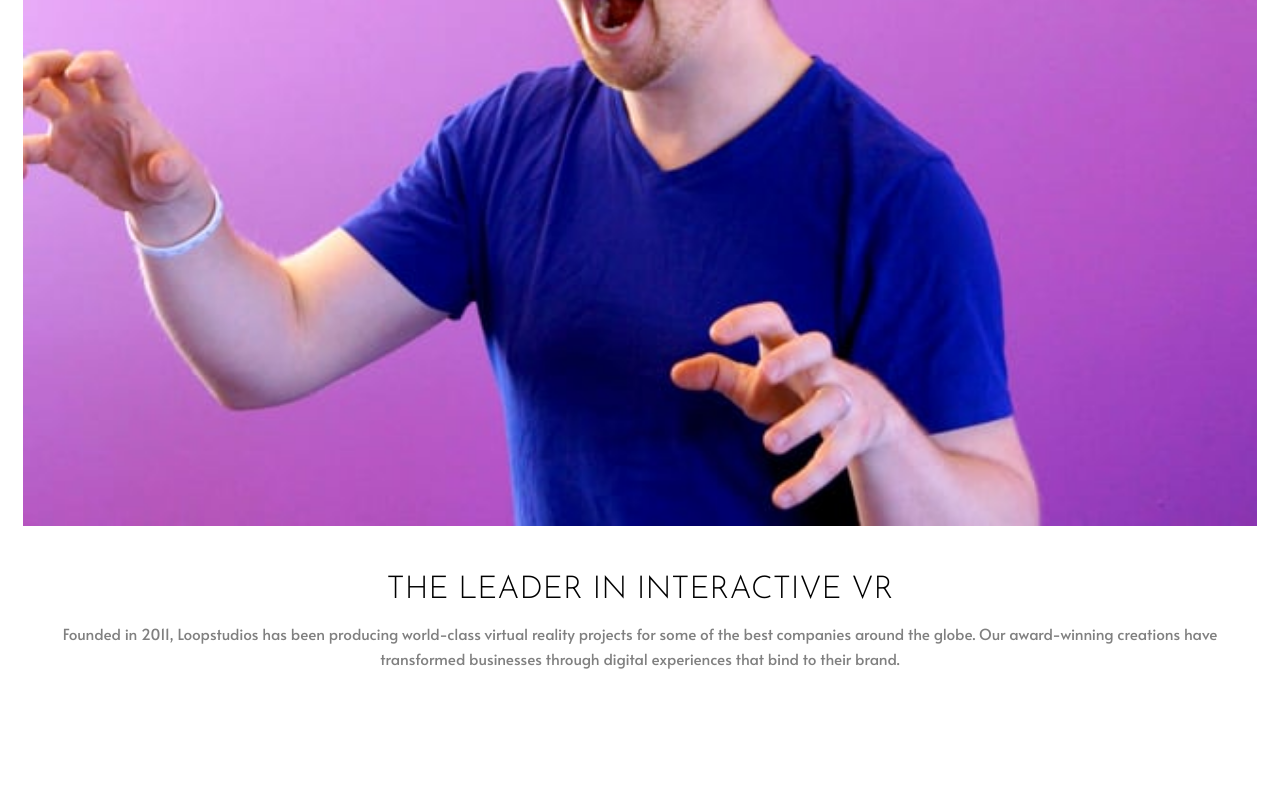
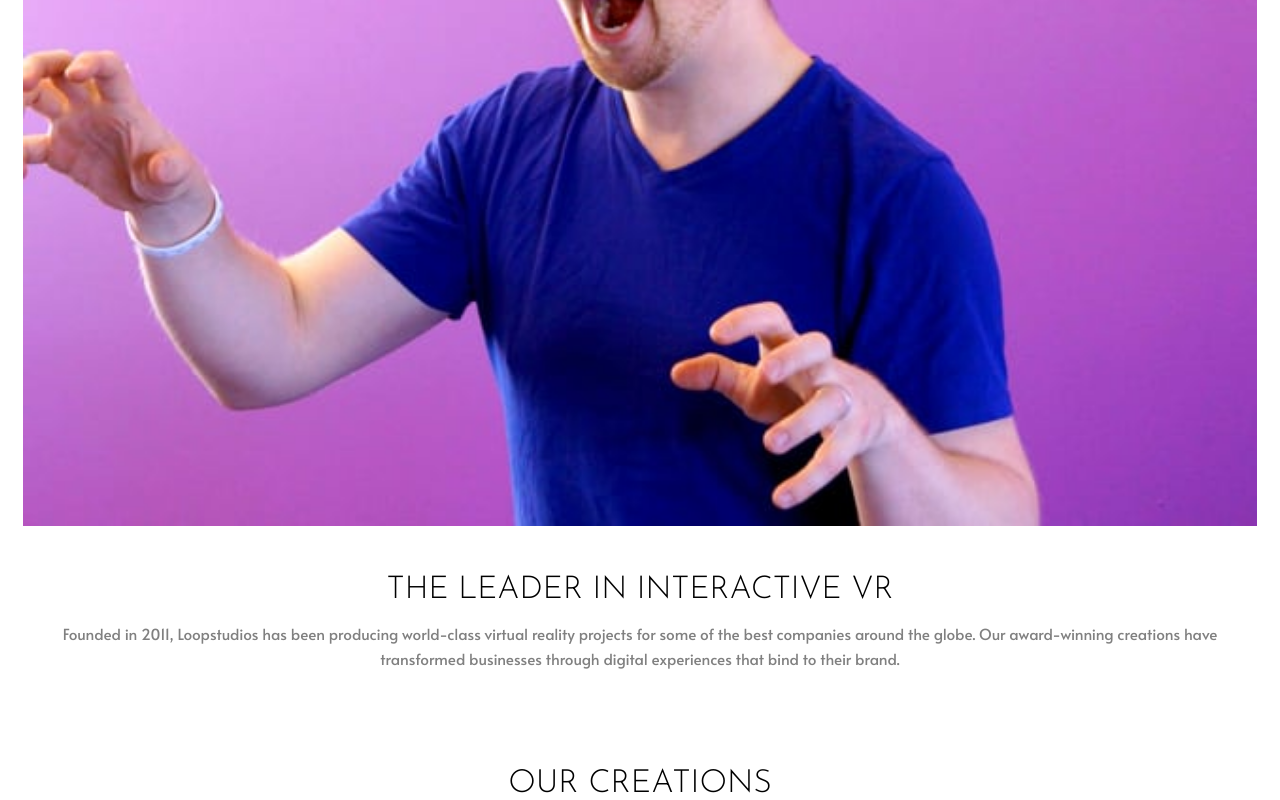
Before and after one commit to GracilianoOG/fem-loopstudios-landing-page, a React (Vite) app: page / in a window 1280 px wide. Shown: the part 1065-1865 px from the top of the page. Before the commit the page ends 1737 px from the top, so only its background shows below. Built offline with nearby package versions, Linux system fonts and the light colour scheme.

Commit message:
Add CreationSection to App

```diff
--- a/src/App.tsx
+++ b/src/App.tsx
@@ -3,6 +3,7 @@ import heroImg from "./assets/images/mobile/image-hero.jpg";
 import headerLogo from "./assets/images/logo.svg";
 import styled from "styled-components";
 import InteractiveSection from "./components/InteractiveSection";
+import CreationSection from "./components/CreationSection/CreationSection.tsx";
 
 const Hero = styled.div`
   background-image: url(${heroImg});
@@ -51,6 +52,7 @@ const App = () => {
           <HeroTextStyled>Immersive experiences that deliver</HeroTextStyled>
         </Hero>
         <InteractiveSection />
+        <CreationSection />
       </main>
     </>
   );
```
